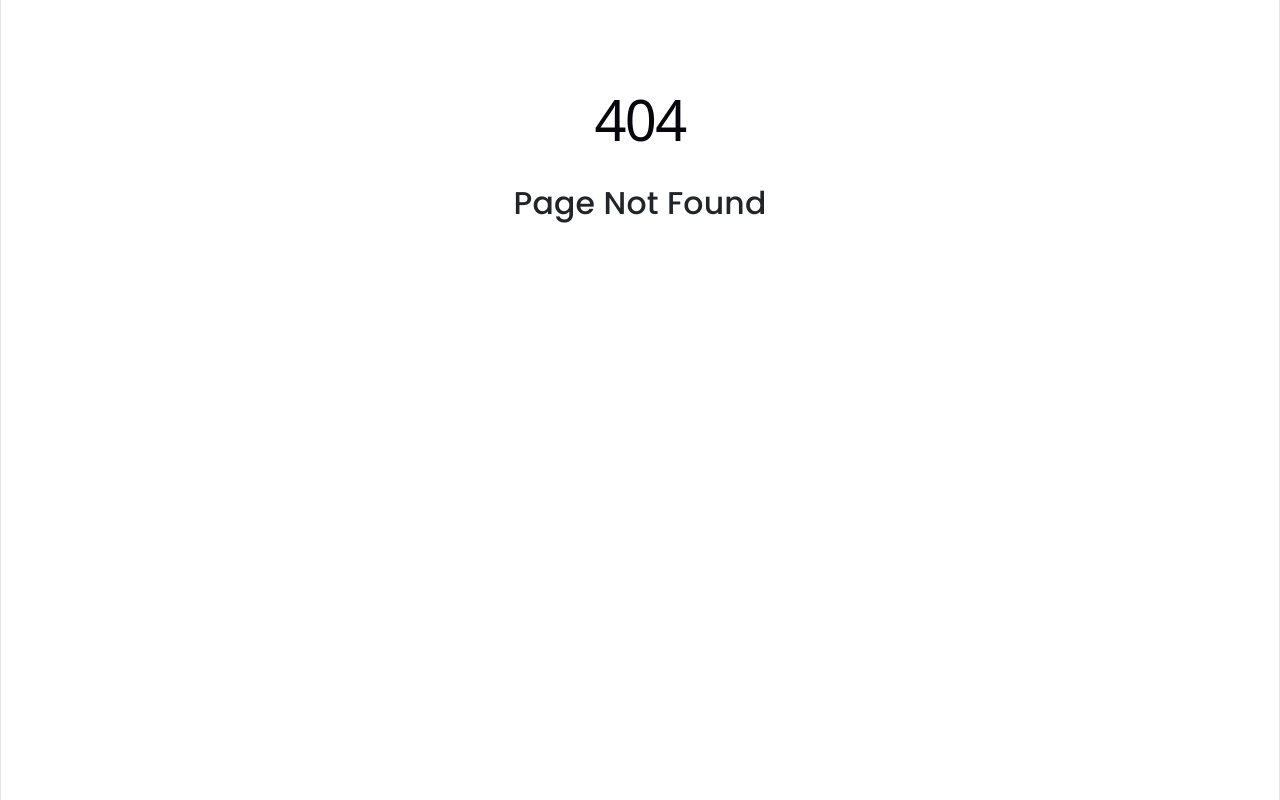
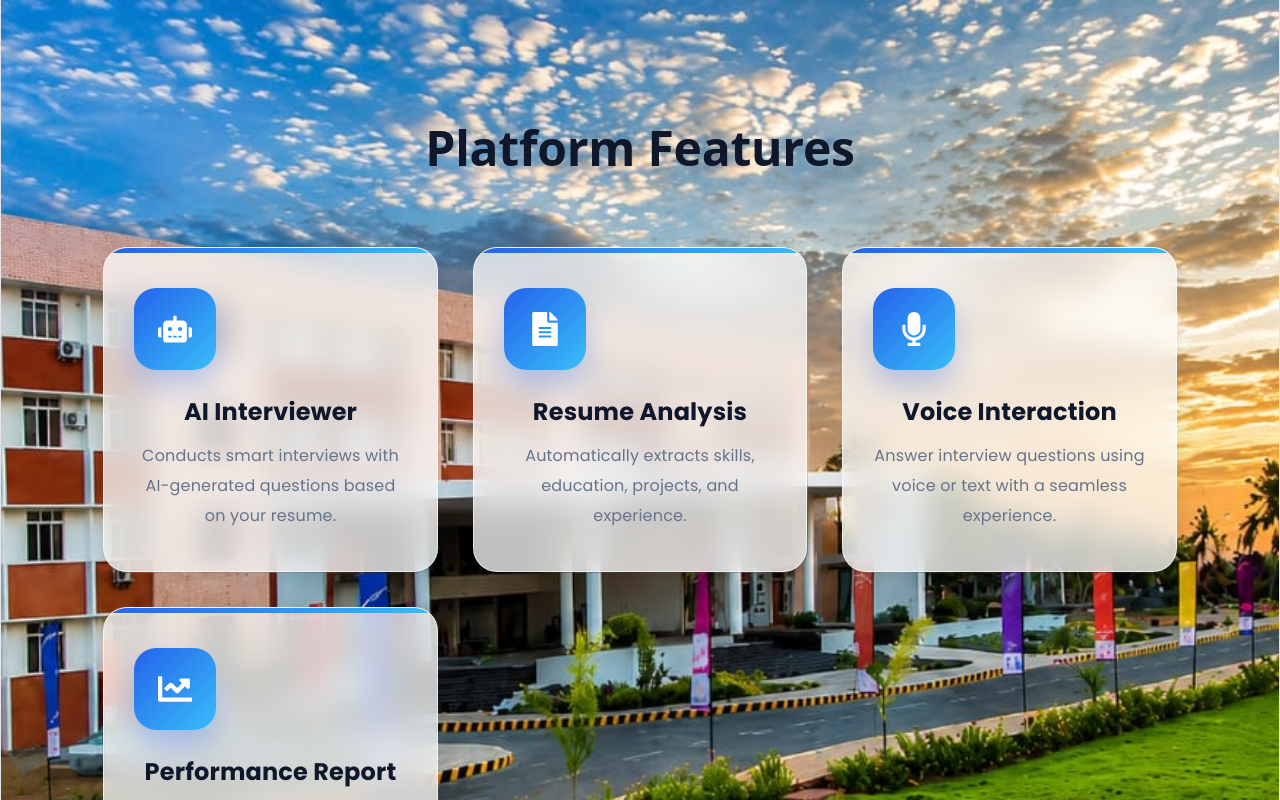
Before and after one commit to radhisaravanan/ai_resume, a React (Vite) app in the folder frontend/: page /Features in a window 1280 px wide. Before the commit this address had no page. Shown: the top 800 px of the page. Built offline with nearby package versions, Linux system fonts and the light colour scheme.

Commit message:
updated frontend

```diff
--- a/frontend/package.json
+++ b/frontend/package.json
@@ -13,6 +13,7 @@
     "axios": "^1.18.1",
     "bootstrap": "^5.3.8",
     "chart.js": "^4.5.1",
+    "framer-motion": "^12.42.2",
     "react": "^19.2.7",
     "react-chartjs-2": "^5.3.1",
     "react-dom": "^19.2.7",
--- a/frontend/src/App.jsx
+++ b/frontend/src/App.jsx
@@ -21,6 +21,9 @@ import InterviewHistory from "./pages/InterviewHistory";
 import Profile from "./pages/Profile";
 import NotFound from "./pages/NotFound";
 import Setup from "./pages/Setup";
+import Features from "./pages/Features";
+
+import About from "./pages/About";
 
 // FIXED PATH: Pointing back to your pages directory
 import InterviewRoom from "./pages/InterviewRoom";
@@ -80,6 +83,10 @@ function App() {
         =========================== */}
         <Route path="/profile" element={<Profile />} />
 
+         <Route path="/Features" element={<Features/>} />
+
+          <Route path="/About" element={<About/>} />
+
         {/* ===========================
             404 Page
         =========================== */}
--- a/frontend/src/assets/css/about.css
+++ b/frontend/src/assets/css/about.css
@@ -1,146 +1,366 @@
+/* ===========================
+   ABOUT SECTION
+=========================== */
+
 .about{
+
+    min-height:100vh;
 
     display:flex;
 
-    justify-content:space-between;
+    justify-content:center;
 
     align-items:center;
 
     padding:100px 8%;
 
-    background:#f8fafc;
+    position:relative;
 
-    gap:60px;
+    background:
+
+
+
+    url("../images/collegeimage.jpeg");
+
+
+    background-size:cover;
+
+    background-position:center;
+
+    overflow:hidden;
 
 }
 
-.about-left{
 
-    width:45%;
+/* Background Glow */
+
+.about::before{
+
+    content:"";
+
+    position:absolute;
+
+    width:400px;
+
+    height:400px;
+
+    background:#38bdf8;
+
+    opacity:.15;
+
+    border-radius:50%;
+
+    filter:blur(80px);
+
+    top:-150px;
+
+    left:-100px;
 
 }
 
-.about-left img{
 
-    width:100%;
+/* ===========================
+   CONTENT CARD
+=========================== */
 
-    border-radius:20px;
 
-    box-shadow:0 15px 35px rgba(0,0,0,.15);
+.about-right{
+
+
+    width:900px;
+
+    padding:50px;
+
+
+    text-align:center;
+
+
+    background:
+
+    rgba(255,255,255,.12);
+
+
+    backdrop-filter:blur(20px);
+
+    -webkit-backdrop-filter:blur(20px);
+
+
+    border-radius:30px;
+
+
+    border:1px solid rgba(255,255,255,.25);
+
+
+    box-shadow:
+
+    0 20px 50px rgba(0,0,0,.25);
+
+
+    position:relative;
+
+    z-index:2;
 
 }
 
-.about-right{
 
-    width:55%;
 
-}
+/* ===========================
+   TAG
+=========================== */
+
 
 .about-tag{
 
     display:inline-block;
 
-    background:#dbeafe;
 
-    color:#2563eb;
+    padding:10px 25px;
 
-    padding:8px 18px;
 
-    border-radius:30px;
+    border-radius:50px;
+
+
+    background:
+
+    rgba(255,255,255,.18);
+
+
+    color:white;
+
 
     font-weight:600;
 
+
+    border:1px solid rgba(255,255,255,.3);
+
+
+    backdrop-filter:blur(10px);
+
+
 }
+
+
+
+/* ===========================
+   HEADING
+=========================== */
+
 
 .about-right h2{
 
-    font-size:42px;
+
+    font-size:45px;
+
 
     margin:25px 0;
 
-    color:#1e293b;
+
+    color:rgb(255, 255, 255);
+
+
+    font-weight:700;
+
+
+    text-shadow:
+
+    0 5px 20px rgba(0,0,0,.5);
+
 
 }
 
+
+
+/* ===========================
+   PARAGRAPH
+=========================== */
+
+
 .about-right p{
 
-    color:#555;
 
-    line-height:30px;
+    color:rgba(255,255,255,.9);
 
-    margin-bottom:20px;
 
     font-size:17px;
 
+
+    line-height:32px;
+
+
+    max-width:750px;
+
+
+    margin:0 auto 20px;
+
+
 }
+
+
+
+/* ===========================
+   BOXES
+=========================== */
+
 
 .about-boxes{
 
+
     display:flex;
 
-    gap:20px;
 
-    margin-top:30px;
+    justify-content:center;
+
+
+    gap:25px;
+
+
+    margin-top:35px;
+
 
 }
 
+
+
 .about-box{
 
-    flex:1;
 
-    background:white;
+    width:250px;
+
 
     padding:25px;
 
-    border-radius:15px;
 
-    box-shadow:0 10px 25px rgba(0,0,0,.08);
+    border-radius:22px;
+
+
+    background:
+
+
+    rgba(255,255,255,.15);
+
+
+    backdrop-filter:blur(15px);
+
+
+    border:
+
+    1px solid rgba(255,255,255,.25);
+
+
+    transition:.4s;
+
 
 }
 
-.about-box h3{
 
-    color:#2563eb;
 
-    margin-bottom:12px;
+.about-box:hover{
+
+
+    transform:translateY(-10px);
+
+
+    background:
+
+    rgba(255,255,255,.25);
+
 
 }
 
+
+
+.about-box h3{
+
+
+    color:#89df10;
+
+
+    font-size:25px;
+
+
+    margin-bottom:10px;
+
+
+}
+
+
+
 .about-box p{
 
-    margin:0;
+
+    color:white;
+
 
     font-size:15px;
 
+
     line-height:25px;
+
 
 }
 
-@media(max-width:992px){
+
+
+/* ===========================
+   RESPONSIVE
+=========================== */
+
+
+@media(max-width:900px){
+
 
 .about{
 
-flex-direction:column;
+
+    padding:70px 5%;
 
 }
 
-.about-left,
+
+
 .about-right{
 
-width:100%;
+
+    width:100%;
+
+
+    padding:35px 20px;
+
 
 }
 
-.about-boxes{
 
-flex-direction:column;
+
+.about-right h2{
+
+
+    font-size:32px;
+
 
 }
 
-.about-right h2{
 
-font-size:32px;
+
+.about-boxes{
+
+
+    flex-direction:column;
+
+
+    align-items:center;
+
 
 }
 
+
+
+.about-box{
+
+
+    width:90%;
+
+
 }
+
+
+}
--- a/frontend/src/assets/css/features.css
+++ b/frontend/src/assets/css/features.css
@@ -1,109 +1,280 @@
+/* ===========================
+   FEATURES SECTION
+=========================== */
+
 .features{
+    position: relative;
+    padding:120px 8%;
+    background: linear-gradient(
+            rgba(15,23,42,0),
+            rgba(15,23,42,0)
+        ),
+        url("../images/collegeimage.jpeg");
 
-    padding:100px 8%;
+    overflow:hidden;
+    background-size:cover;
+    background-position:center;
+    background-repeat:no-repeat;
+}
 
-    background:#ffffff;
+/* Decorative Background */
+
+.features::before{
+    content:"";
+    position:absolute;
+    width:450px;
+    height:450px;
+    background:rgba(59,130,246,.08);
+    border-radius:50%;
+    top:-180px;
+    left:-180px;
+    filter:blur(30px);
+}
+
+.features::after{
+    content:"";
+    position:absolute;
+    width:350px;
+    height:350px;
+    background:rgba(14,165,233,.08);
+    border-radius:50%;
+    bottom:-150px;
+    right:-120px;
+    filter:blur(30px);
+}
+
+/* ===========================
+   Section Heading
+=========================== */
+
+.section-title{
+    text-align:center;
+    margin-bottom:70px;
+    position:relative;
+    z-index:2;
+}
+
+.section-title span{
+    display:inline-block;
+    background:#dbeafe;
+    color:#2563eb;
+    padding:8px 20px;
+    border-radius:50px;
+    font-size:14px;
+    font-weight:600;
+    margin-bottom:18px;
+    letter-spacing:1px;
+}
+
+.section-title h2{
+    font-size:48px;
+    font-weight:700;
+    color:#0f172a;
+    margin-bottom:18px;
+}
+
+.section-title p{
+    max-width:650px;
+    margin:auto;
+    color:#64748b;
+    font-size:18px;
+    line-height:30px;
+}
+
+/* ===========================
+   Grid
+=========================== */
+
+.feature-grid{
+    display:grid;
+    grid-template-columns:repeat(auto-fit,minmax(280px,1fr));
+    gap:35px;
+    position:relative;
+    z-index:2;
+}
+
+/* ===========================
+   Card
+=========================== */
+
+.feature-card{
+    position:relative;
+    padding:40px 30px;
+    border-radius:24px;
+
+    background:rgba(255,255,255,.75);
+    backdrop-filter:blur(15px);
+
+    border:1px solid rgba(255,255,255,.6);
+
+    box-shadow:
+        0 12px 35px rgba(15,23,42,.08);
+
+    transition:.45s ease;
+    overflow:hidden;
+}
+
+/* Top Gradient Line */
+
+.feature-card::before{
+    content:"";
+    position:absolute;
+    top:0;
+    left:0;
+    width:100%;
+    height:5px;
+    background:linear-gradient(90deg,#2563eb,#38bdf8);
+}
+
+/* Hover Glow */
+
+.feature-card::after{
+    content:"";
+    position:absolute;
+    inset:0;
+    border-radius:24px;
+    background:linear-gradient(135deg,
+        rgba(37,99,235,.08),
+        rgba(14,165,233,.05));
+    opacity:0;
+    transition:.4s;
+}
+
+.feature-card:hover::after{
+    opacity:1;
+}
+
+.feature-card:hover{
+    transform:translateY(-14px);
+    box-shadow:
+        0 25px 55px rgba(37,99,235,.18);
+}
+
+/* ===========================
+   Icon
+=========================== */
+
+.feature-icon{
+
+    width:82px;
+    height:82px;
+
+    margin-bottom:28px;
+
+    border-radius:22px;
+
+    display:flex;
+    justify-content:center;
+    align-items:center;
+
+    font-size:34px;
+
+    color:white;
+
+    background:linear-gradient(135deg,#2563eb,#38bdf8);
+
+    box-shadow:
+        0 15px 30px rgba(37,99,235,.30);
+
+    transition:.4s;
+}
+
+.feature-card:hover .feature-icon{
+
+    transform:rotate(-10deg) scale(1.12);
 
 }
 
-.section-title{
+/* ===========================
+   Title
+=========================== */
 
-    text-align:center;
+.feature-card h3{
 
-    margin-bottom:60px;
+    font-size:24px;
+    font-weight:700;
+    color:#0f172a;
+
+    margin-bottom:15px;
+
+}
+
+/* ===========================
+   Description
+=========================== */
+
+.feature-card p{
+
+    color:#64748b;
+    font-size:16px;
+    line-height:30px;
+
+}
+
+/* ===========================
+   Hover Border
+=========================== */
+
+.feature-card:hover{
+
+    border:1px solid rgba(37,99,235,.25);
+
+}
+
+/* ===========================
+   Responsive
+=========================== */
+
+@media(max-width:992px){
+
+    .features{
+
+        padding:90px 7%;
 
     }
 
     .section-title h2{
 
-    font-size:42px;
+        font-size:40px;
 
-    color:#1e293b;
+    }
 
-    margin-bottom:15px;
+}
+
+@media(max-width:768px){
+
+    .section-title h2{
+
+        font-size:34px;
 
     }
 
     .section-title p{
 
-    color:#64748b;
+        font-size:16px;
 
-    font-size:18px;
+    }
+
+    .feature-card{
+
+        padding:32px 24px;
+
+    }
+
+}
+
+@media(max-width:500px){
+
+    .features{
+
+        padding:70px 6%;
 
     }
 
     .feature-grid{
 
-    display:grid;
-
-    grid-template-columns:repeat(auto-fit,minmax(250px,1fr));
-
-    gap:30px;
+        gap:22px;
 
     }
 
-.feature-card{
-
-    background:white;
-
-    border-radius:18px;
-
-    padding:35px;
-
-    text-align:center;
-
-    box-shadow:0 10px 30px rgba(0,0,0,.08);
-
-    transition:.4s;
-
 }
-
-.feature-card:hover{
-
-    transform:translateY(-10px);
-
-    box-shadow:0 20px 40px rgba(37,99,235,.2);
-
-}
-
-.feature-icon{
-
-    width:80px;
-
-    height:80px;
-
-    margin:auto;
-
-    border-radius:50%;
-
-    background:#2563eb;
-
-    color:white;
-
-    display:flex;
-
-    justify-content:center;
-
-    align-items:center;
-
-    font-size:35px;
-
-    margin-bottom:25px;
-
-}
-
-.feature-card h3{
-
-    margin-bottom:15px;
-
-    color:#1e293b;
-
-}
-
-.feature-card p{
-
-    color:#64748b;
-
-    line-height:28px;
-
-}
--- a/frontend/src/pages/About.jsx
+++ b/frontend/src/pages/About.jsx
@@ -5,16 +5,9 @@ function About() {
 
         <section className="about" id="about">
 
-            <div className="about-left">
 
-                <img
-                    src="https://images.unsplash.com/photo-1526379095098-d400fd0bf935?w=700"
-                    alt="AI Technology"
-                />
 
-            </div>
-
-            <div className="about-right">
+            <div className="about-center">
 
                 <span className="about-tag">
                     About Our Platform
@@ -38,29 +31,9 @@ function About() {
                     interviews.
                 </p>
 
-                <div className="about-boxes">
 
-                    <div className="about-box">
 
-                        <h3>Resume Based</h3>
 
-                        <p>
-                            Questions are generated from your uploaded resume.
-                        </p>
-
-                    </div>
-
-                    <div className="about-box">
-
-                        <h3>AI Evaluation</h3>
-
-                        <p>
-                            AI evaluates confidence, communication, and technical skills.
-                        </p>
-
-                    </div>
-
-                </div>
 
             </div>
 
--- a/frontend/src/pages/Features.jsx
+++ b/frontend/src/pages/Features.jsx
@@ -6,6 +6,7 @@ import {
 } from "react-icons/fa";
 
 import "../assets/css/features.css";
+
 
 function Features() {
 
@@ -49,9 +50,6 @@ function Features() {
 
                 <h2>Platform Features</h2>
 
-                <p>
-                    Everything you need to prepare confidently for your next interview.
-                </p>
 
             </div>
 
```
Also changed, not shown: 1 other file (tests, documents, lock files or other folders). Lines whose indentation alone changed are shown as unchanged.
